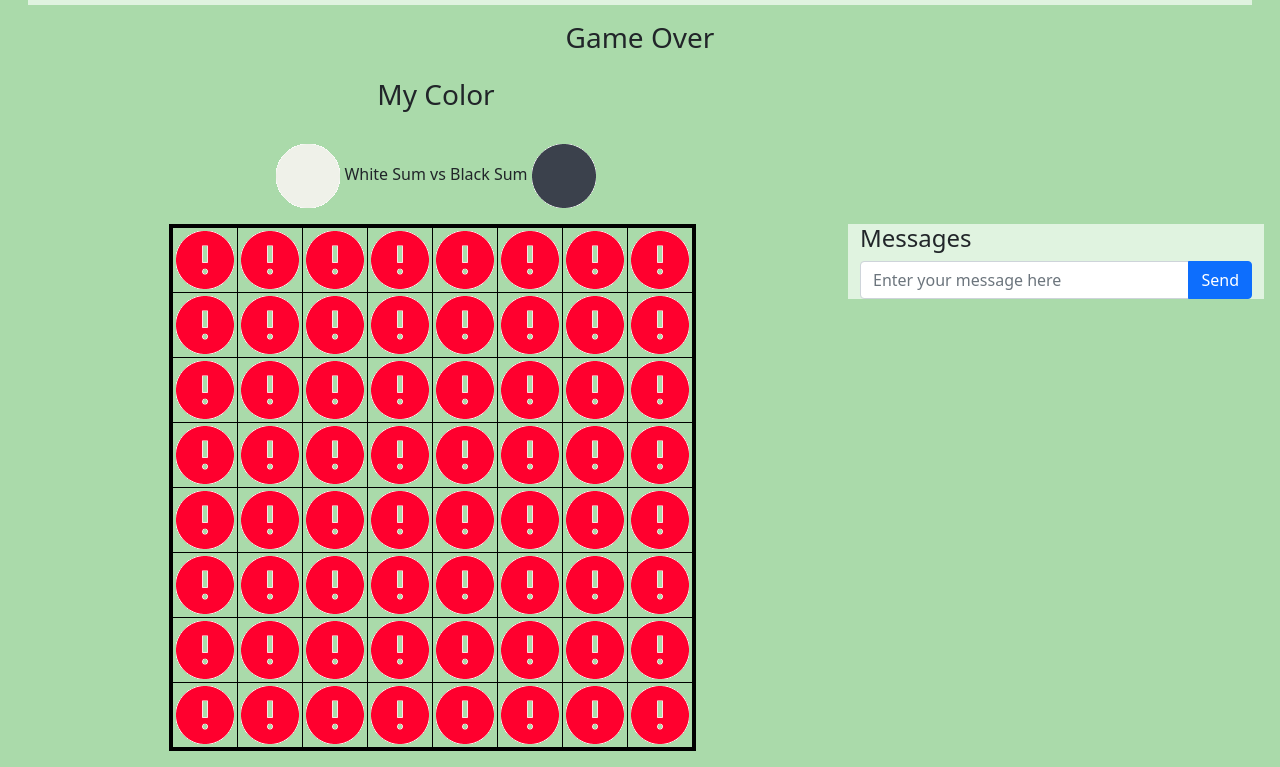
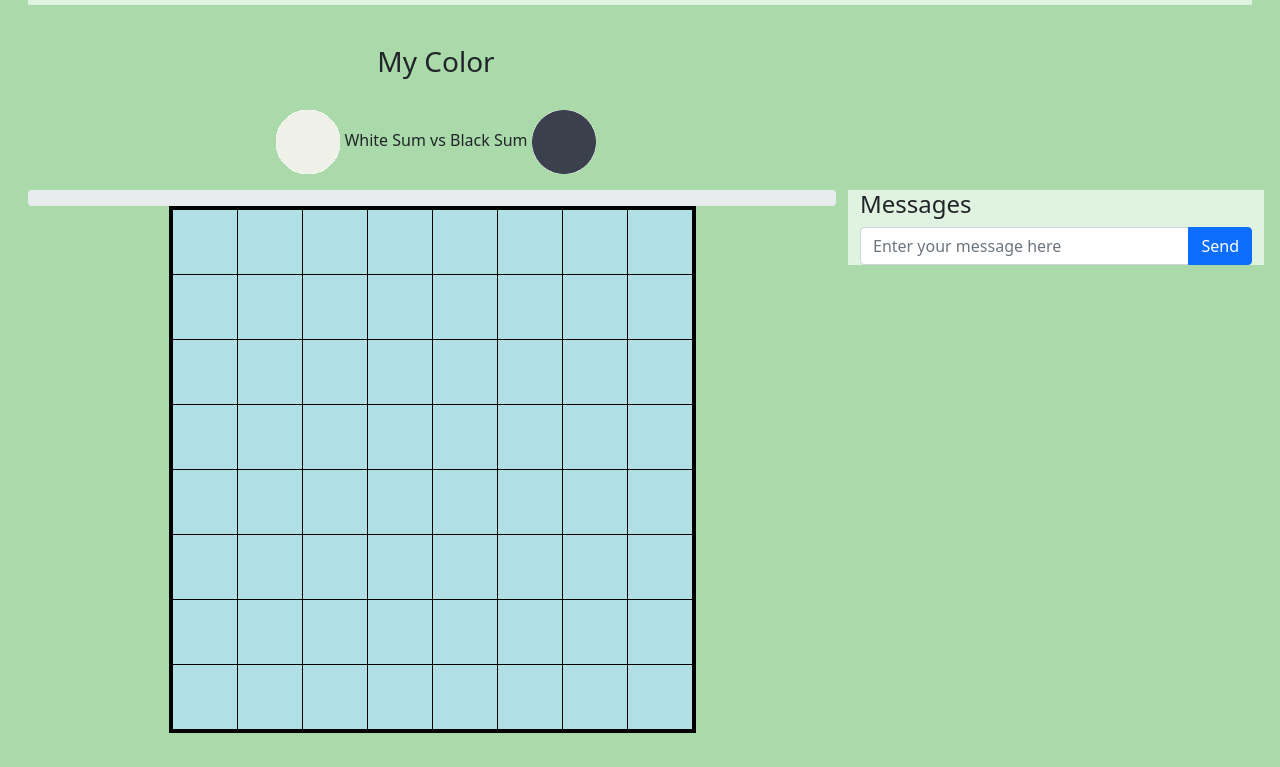
Before and after one commit to dnewmie/reversi-dani, a website: page public/game.html in a window 1280 px wide. Shown: the part 53-820 px from the top of the page. Drawn offline with nearby package versions, Linux system fonts and the light colour scheme.

Commit message:
Launching the final game

```diff
--- a/public/assets/css/game.css
+++ b/public/assets/css/game.css
@@ -23,6 +23,7 @@
   }
 
   table#game_board td {
+    background-color: powderblue;
     border: 1px solid black;
     margin: 0px;
     padding: 0px;
--- a/public/game.html
+++ b/public/game.html
@@ -27,7 +27,7 @@
 
       <div class="row m-3">
         <div class="col text-center">
-          <h3 id="game_over">Game Over</h3>
+          <h3 id="game_over"></h3>
           </div>
         </div>
 
@@ -45,90 +45,96 @@
             </div>
           </div>
 
+
       <div class="row m-3">
         <div class="col">
           <div class="row align-items-start justify-content-center">
             <div class="col-md-8 table-responsive">
+            <div class="progress">
+            <div id="elapsed" class="progress-bar progress-bar-animated progress-bar-striped bg-success"
+            role="progressbar" style="width: 0%" aria-valuenow="0" aria-valuemin="0"
+            aria-valuemax="100"></div>
+            </div>
               <table id="game_board" class="mx-auto w-auto">
                 <tr>
-                  <td id="0_0"><img class="img-fluid" src="assets/images/error.gif" alt="error"/></td>
-                  <td id="0_1"><img class="img-fluid" src="assets/images/error.gif" alt="error"/></td>
-                  <td id="0_2"><img class="img-fluid" src="assets/images/error.gif" alt="error"/></td>
-                  <td id="0_3"><img class="img-fluid" src="assets/images/error.gif" alt="error"/></td>
-                  <td id="0_4"><img class="img-fluid" src="assets/images/error.gif" alt="error"/></td>
-                  <td id="0_5"><img class="img-fluid" src="assets/images/error.gif" alt="error"/></td>
-                  <td id="0_6"><img class="img-fluid" src="assets/images/error.gif" alt="error"/></td>
-                  <td id="0_7"><img class="img-fluid" src="assets/images/error.gif" alt="error"/></td>
+                  <td id="0_0"><img class="img-fluid" src="assets/images/empty.gif" alt="empty"/></td>
+                  <td id="0_1"><img class="img-fluid" src="assets/images/empty.gif" alt="empty"/></td>
+                  <td id="0_2"><img class="img-fluid" src="assets/images/empty.gif" alt="empty"/></td>
+                  <td id="0_3"><img class="img-fluid" src="assets/images/empty.gif" alt="empty"/></td>
+                  <td id="0_4"><img class="img-fluid" src="assets/images/empty.gif" alt="empty"/></td>
+                  <td id="0_5"><img class="img-fluid" src="assets/images/empty.gif" alt="empty"/></td>
+                  <td id="0_6"><img class="img-fluid" src="assets/images/empty.gif" alt="empty"/></td>
+                  <td id="0_7"><img class="img-fluid" src="assets/images/empty.gif" alt="empty"/></td>
                 </tr>
                 <tr>
-                  <td id="1_0"><img class="img-fluid" src="assets/images/error.gif" alt="error"/></td>
-                  <td id="1_1"><img class="img-fluid" src="assets/images/error.gif" alt="error"/></td>
-                  <td id="1_2"><img class="img-fluid" src="assets/images/error.gif" alt="error"/></td>
-                  <td id="1_3"><img class="img-fluid" src="assets/images/error.gif" alt="error"/></td>
-                  <td id="1_4"><img class="img-fluid" src="assets/images/error.gif" alt="error"/></td>
-                  <td id="1_5"><img class="img-fluid" src="assets/images/error.gif" alt="error"/></td>
-                  <td id="1_6"><img class="img-fluid" src="assets/images/error.gif" alt="error"/></td>
-                  <td id="1_7"><img class="img-fluid" src="assets/images/error.gif" alt="error"/></td>
+                  <td id="1_0"><img class="img-fluid" src="assets/images/empty.gif" alt="empty"/></td>
+                  <td id="1_1"><img class="img-fluid" src="assets/images/empty.gif" alt="empty"/></td>
+                  <td id="1_2"><img class="img-fluid" src="assets/images/empty.gif" alt="empty"/></td>
+                  <td id="1_3"><img class="img-fluid" src="assets/images/empty.gif" alt="empty"/></td>
+                  <td id="1_4"><img class="img-fluid" src="assets/images/empty.gif" alt="empty"/></td>
+                  <td id="1_5"><img class="img-fluid" src="assets/images/empty.gif" alt="empty"/></td>
+                  <td id="1_6"><img class="img-fluid" src="assets/images/empty.gif" alt="empty"/></td>
+                  <td id="1_7"><img class="img-fluid" src="assets/images/empty.gif" alt="empty"/></td>
                 </tr>
                 <tr>
-                  <td id="2_0"><img class="img-fluid" src="assets/images/error.gif" alt="error"/></td>
-                  <td id="2_1"><img class="img-fluid" src="assets/images/error.gif" alt="error"/></td>
-                  <td id="2_2"><img class="img-fluid" src="assets/images/error.gif" alt="error"/></td>
-                  <td id="2_3"><img class="img-fluid" src="assets/images/error.gif" alt="error"/></td>
-                  <td id="2_4"><img class="img-fluid" src="assets/images/error.gif" alt="error"/></td>
-                  <td id="2_5"><img class="img-fluid" src="assets/images/error.gif" alt="error"/></td>
-                  <td id="2_6"><img class="img-fluid" src="assets/images/error.gif" alt="error"/></td>
-                  <td id="2_7"><img class="img-fluid" src="assets/images/error.gif" alt="error"/></td>
+                  <td id="2_0"><img class="img-fluid" src="assets/images/empty.gif" alt="empty"/></td>
+                  <td id="2_1"><img class="img-fluid" src="assets/images/empty.gif" alt="empty"/></td>
+                  <td id="2_2"><img class="img-fluid" src="assets/images/empty.gif" alt="empty"/></td>
+                  <td id="2_3"><img class="img-fluid" src="assets/images/empty.gif" alt="empty"/></td>
+                  <td id="2_4"><img class="img-fluid" src="assets/images/empty.gif" alt="empty"/></td>
+                  <td id="2_5"><img class="img-fluid" src="assets/images/empty.gif" alt="empty"/></td>
+                  <td id="2_6"><img class="img-fluid" src="assets/images/empty.gif" alt="empty"/></td>
+                  <td id="2_7"><img class="img-fluid" src="assets/images/empty.gif" alt="empty"/></td>
                 </tr>
                 <tr>
-                  <td id="3_0"><img class="img-fluid" src="assets/images/error.gif" alt="error"/></td>
-                  <td id="3_1"><img class="img-fluid" src="assets/images/error.gif" alt="error"/></td>
-                  <td id="3_2"><img class="img-fluid" src="assets/images/error.gif" alt="error"/></td>
-                  <td id="3_3"><img class="img-fluid" src="assets/images/error.gif" alt="error"/></td>
-                  <td id="3_4"><img class="img-fluid" src="assets/images/error.gif" alt="error"/></td>
-                  <td id="3_5"><img class="img-fluid" src="assets/images/error.gif" alt="error"/></td>
-                  <td id="3_6"><img class="img-fluid" src="assets/images/error.gif" alt="error"/></td>
-                  <td id="3_7"><img class="img-fluid" src="assets/images/error.gif" alt="error"/></td>
+                  <td id="3_0"><img class="img-fluid" src="assets/images/empty.gif" alt="empty"/></td>
+                  <td id="3_1"><img class="img-fluid" src="assets/images/empty.gif" alt="empty"/></td>
+                  <td id="3_2"><img class="img-fluid" src="assets/images/empty.gif" alt="empty"/></td>
+                  <td id="3_3"><img class="img-fluid" src="assets/images/empty.gif" alt="empty"/></td>
+                  <td id="3_4"><img class="img-fluid" src="assets/images/empty.gif" alt="empty"/></td>
+                  <td id="3_5"><img class="img-fluid" src="assets/images/empty.gif" alt="empty"/></td>
+                  <td id="3_6"><img class="img-fluid" src="assets/images/empty.gif" alt="empty"/></td>
+                  <td id="3_7"><img class="img-fluid" src="assets/images/empty.gif" alt="empty"/></td>
                 </tr>
                 <tr>
-                  <td id="4_0"><img class="img-fluid" src="assets/images/error.gif" alt="error"/></td>
-                  <td id="4_1"><img class="img-fluid" src="assets/images/error.gif" alt="error"/></td>
-                  <td id="4_2"><img class="img-fluid" src="assets/images/error.gif" alt="error"/></td>
-                  <td id="4_3"><img class="img-fluid" src="assets/images/error.gif" alt="error"/></td>
-                  <td id="4_4"><img class="img-fluid" src="assets/images/error.gif" alt="error"/></td>
-                  <td id="4_5"><img class="img-fluid" src="assets/images/error.gif" alt="error"/></td>
-                  <td id="4_6"><img class="img-fluid" src="assets/images/error.gif" alt="error"/></td>
-                  <td id="4_7"><img class="img-fluid" src="assets/images/error.gif" alt="error"/></td>
+                  <td id="4_0"><img class="img-fluid" src="assets/images/empty.gif" alt="empty"/></td>
+                  <td id="4_1"><img class="img-fluid" src="assets/images/empty.gif" alt="empty"/></td>
+                  <td id="4_2"><img class="img-fluid" src="assets/images/empty.gif" alt="empty"/></td>
+                  <td id="4_3"><img class="img-fluid" src="assets/images/empty.gif" alt="empty"/></td>
+                  <td id="4_4"><img class="img-fluid" src="assets/images/empty.gif" alt="empty"/></td>
+                  <td id="4_5"><img class="img-fluid" src="assets/images/empty.gif" alt="empty"/></td>
+                  <td id="4_6"><img class="img-fluid" src="assets/images/empty.gif" alt="empty"/></td>
+                  <td id="4_7"><img class="img-fluid" src="assets/images/empty.gif" alt="empty"/></td>
                 </tr>
                 <tr>
-                  <td id="5_0"><img class="img-fluid" src="assets/images/error.gif" alt="error"/></td>
-                  <td id="5_1"><img class="img-fluid" src="assets/images/error.gif" alt="error"/></td>
-                  <td id="5_2"><img class="img-fluid" src="assets/images/error.gif" alt="error"/></td>
-                  <td id="5_3"><img class="img-fluid" src="assets/images/error.gif" alt="error"/></td>
-                  <td id="5_4"><img class="img-fluid" src="assets/images/error.gif" alt="error"/></td>
-                  <td id="5_5"><img class="img-fluid" src="assets/images/error.gif" alt="error"/></td>
-                  <td id="5_6"><img class="img-fluid" src="assets/images/error.gif" alt="error"/></td>
-                  <td id="5_7"><img class="img-fluid" src="assets/images/error.gif" alt="error"/></td>
+                  <td id="5_0"><img class="img-fluid" src="assets/images/empty.gif" alt="empty"/></td>
+                  <td id="5_1"><img class="img-fluid" src="assets/images/empty.gif" alt="empty"/></td>
+                  <td id="5_2"><img class="img-fluid" src="assets/images/empty.gif" alt="empty"/></td>
+                  <td id="5_3"><img class="img-fluid" src="assets/images/empty.gif" alt="empty"/></td>
+                  <td id="5_4"><img class="img-fluid" src="assets/images/empty.gif" alt="empty"/></td>
+                  <td id="5_5"><img class="img-fluid" src="assets/images/empty.gif" alt="empty"/></td>
+                  <td id="5_6"><img class="img-fluid" src="assets/images/empty.gif" alt="empty"/></td>
+                  <td id="5_7"><img class="img-fluid" src="assets/images/empty.gif" alt="empty"/></td>
                 </tr>
                 <tr>
-                  <td id="6_0"><img class="img-fluid" src="assets/images/error.gif" alt="error"/></td>
-                  <td id="6_1"><img class="img-fluid" src="assets/images/error.gif" alt="error"/></td>
-                  <td id="6_2"><img class="img-fluid" src="assets/images/error.gif" alt="error"/></td>
-                  <td id="6_3"><img class="img-fluid" src="assets/images/error.gif" alt="error"/></td>
-                  <td id="6_4"><img class="img-fluid" src="assets/images/error.gif" alt="error"/></td>
-                  <td id="6_5"><img class="img-fluid" src="assets/images/error.gif" alt="error"/></td>
-                  <td id="6_6"><img class="img-fluid" src="assets/images/error.gif" alt="error"/></td>
-                  <td id="6_7"><img class="img-fluid" src="assets/images/error.gif" alt="error"/></td>
+                  <td id="6_0"><img class="img-fluid" src="assets/images/empty.gif" alt="empty"/></td>
+                  <td id="6_1"><img class="img-fluid" src="assets/images/empty.gif" alt="empty"/></td>
+                  <td id="6_2"><img class="img-fluid" src="assets/images/empty.gif" alt="empty"/></td>
+                  <td id="6_3"><img class="img-fluid" src="assets/images/empty.gif" alt="empty"/></td>
+                  <td id="6_4"><img class="img-fluid" src="assets/images/empty.gif" alt="empty"/></td>
+                  <td id="6_5"><img class="img-fluid" src="assets/images/empty.gif" alt="empty"/></td>
+                  <td id="6_6"><img class="img-fluid" src="assets/images/empty.gif" alt="empty"/></td>
+                  <td id="6_7"><img class="img-fluid" src="assets/images/empty.gif" alt="empty"/></td>
                 </tr>
                 <tr>
-                  <td id="7_0"><img class="img-fluid" src="assets/images/error.gif" alt="error"/></td>
-                  <td id="7_1"><img class="img-fluid" src="assets/images/error.gif" alt="error"/></td>
-                  <td id="7_2"><img class="img-fluid" src="assets/images/error.gif" alt="error"/></td>
-                  <td id="7_3"><img class="img-fluid" src="assets/images/error.gif" alt="error"/></td>
-                  <td id="7_4"><img class="img-fluid" src="assets/images/error.gif" alt="error"/></td>
-                  <td id="7_5"><img class="img-fluid" src="assets/images/error.gif" alt="error"/></td>
-                  <td id="7_6"><img class="img-fluid" src="assets/images/error.gif" alt="error"/></td>
-                  <td id="7_7"><img class="img-fluid" src="assets/images/error.gif" alt="error"/></td>
+                  <td id="7_0"><img class="img-fluid" src="assets/images/empty.gif" alt="empty"/></td>
+                  <td id="7_1"><img class="img-fluid" src="assets/images/empty.gif" alt="empty"/></td>
+                  <td id="7_2"><img class="img-fluid" src="assets/images/empty.gif" alt="empty"/></td>
+                  <td id="7_3"><img class="img-fluid" src="assets/images/empty.gif" alt="empty"/></td>
+                  <td id="7_4"><img class="img-fluid" src="assets/images/empty.gif" alt="empty"/></td>
+                  <td id="7_5"><img class="img-fluid" src="assets/images/empty.gif" alt="empty"/></td>
+                  <td id="7_6"><img class="img-fluid" src="assets/images/empty.gif" alt="empty"/></td>
+                  <td id="7_7"><img class="img-fluid" src="assets/images/empty.gif" alt="empty"/></td>
                 </tr>
 
               </table>
```
Also changed, not shown: public/assets/js/main.js (+68 -19 lines), server.js (+190 -6 lines).
